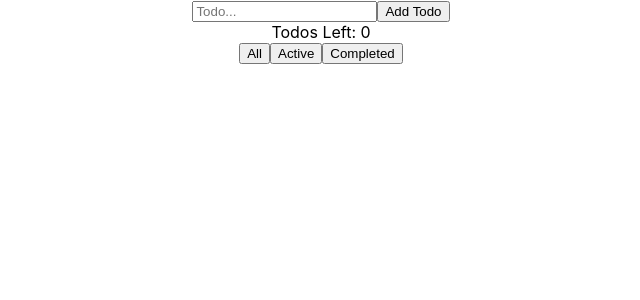
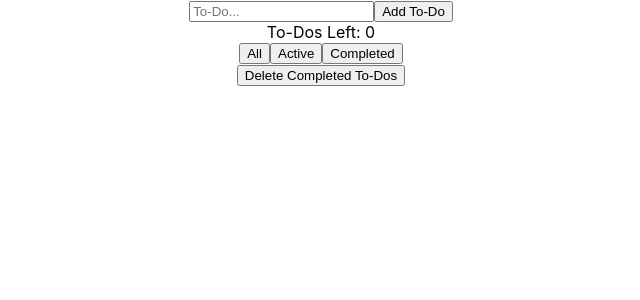
Before and after one commit to Rmartinez2020/todoApp, a React (Create React App) app: page / in a window 1280 px wide. Shown: the top 300 px of the page, without its empty margins (319-959 px from the left). Built offline with nearby package versions, Linux system fonts and the light colour scheme.

Commit message:
create function that will delete completed todos

```diff
--- a/src/components/TodoForm.js
+++ b/src/components/TodoForm.js
@@ -35,8 +35,8 @@ class TodoForm extends React.Component {
                     value={this.state.text}
                     onChange={this.handleChange}
                     type="text"
-                    placeholder="Todo..." />
-                <button onClick={this.handleSubmit}>Add Todo</button>
+                    placeholder="To-Do..." />
+                <button onClick={this.handleSubmit}>Add To-Do</button>
             </form>
         )
     }
--- a/src/components/TodoList.js
+++ b/src/components/TodoList.js
@@ -50,6 +50,13 @@ class TodoList extends React.Component {
         });
     };
 
+    /* create function that deletes all completed todos */
+    deleteCompletedTodos = () => {
+        this.setState({
+            todos: this.state.todos.filter(todo => !todo.complete)
+        })
+    };
+
     render() {
 
         let todos = [];
@@ -73,13 +80,14 @@ class TodoList extends React.Component {
             <div>
                 <TodoForm onSubmit={this.addTodo} />
                 {/* display number of active todos */}
-                <div>Todos Left: {this.state.todos.filter(todo => !todo.complete).length}</div>
+                <div>To-Dos Left: {this.state.todos.filter(todo => !todo.complete).length}</div>
                 {/* change the content that will be displayed by clicking on buttons */}
                 <div>
                     <button onClick={() => this.changeDisplayed("all")} >All</button>
                     <button onClick={() => this.changeDisplayed("active")} >Active</button>
                     <button onClick={() => this.changeDisplayed("completed")} >Completed</button>
                 </div>
+                <button onClick={() => this.deleteCompletedTodos()} >Delete Completed To-Dos</button>
                 {/* map over todos in the state to display to page */}
                 {todos.map(todo => {
                     return <Todo
```
